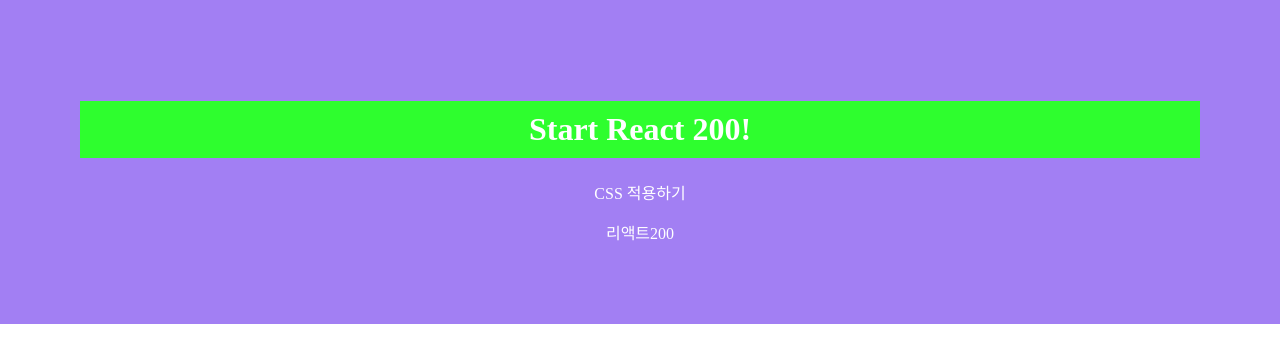
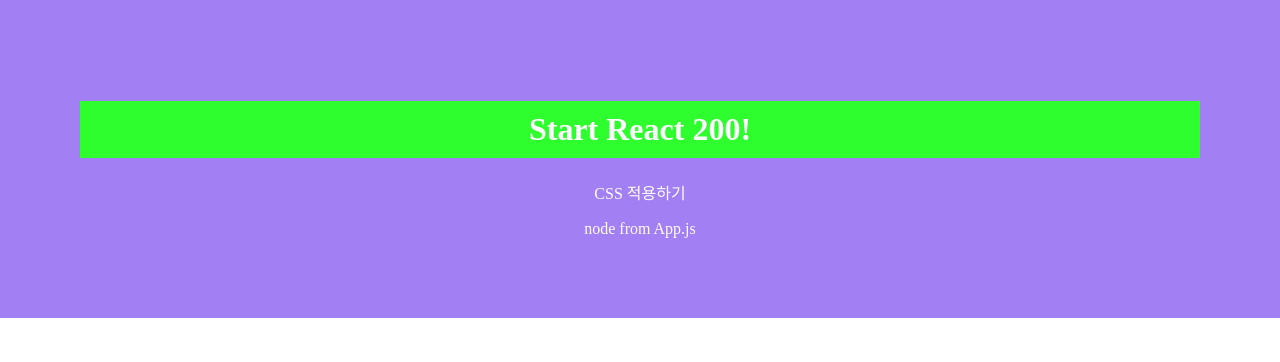
Before and after one commit to bestroom449k/first_App, a React (Create React App) app: page / in a window 1280 px wide. Shown: the top 362 px of the page. Built offline with nearby package versions, Linux system fonts and the light colour scheme.

Commit message:
chapter 23

```diff
--- a/src/App.js
+++ b/src/App.js
@@ -1,15 +1,17 @@
 import React from 'react';
 import './App.css';
-import PropsDefault from './R022_PropsDefault'
+import PropsNode from './R023_PropsNode'
 
 function App() {
   return (
     <div>
       <h1>Start React 200!</h1>
       <p>CSS 적용하기</p>
-      <PropsDefault ReactNumber={200}/>
+      <PropsNode>
+        <span>node from App.js</span>
+      </PropsNode>
     </div>
   );
-}   //21번 랑같음
+}   //<span> </span>안에 있는 것은 저절로 props로 받음 그리고 받을 땐 props.children로 받음
 
 export default App;
--- a/src/R022_PropsDefault.js
+++ /dev/null
@@ -1,22 +0,0 @@
-import React, { Component } from 'react';
-
-class R022_PropsDefault extends Component {
-  render() {
-    let {
-      ReactString,
-      ReactNumber
-    } = this.props
-    return (
-    <div style={{padding: "0px"}}>
-      {ReactString}{ReactNumber}
-    </div>
-    )
-  }
-}//여기 까지는 같음
-
-R022_PropsDefault.defaultProps = {
-  ReactString: "리액트",
-  ReactNumber: 400
-} // props를 사용 하지 않고 props를 전달하지 않아도 설정함
- //ReactNumber: 400은 없어도됨
-export default R022_PropsDefault;
--- /dev/null
+++ b/src/R023_PropsNode.js
@@ -0,0 +1,13 @@
+import React, { Component } from 'react';
+
+class R023_PropsNode extends Component {
+  render() {
+    return (
+    <div style={{padding: "0px"}}>
+      {this.props.children}
+    </div>
+    )
+  }   // 여기서 props.children로 span을 받아 씀
+}
+
+export default R023_PropsNode;
```
